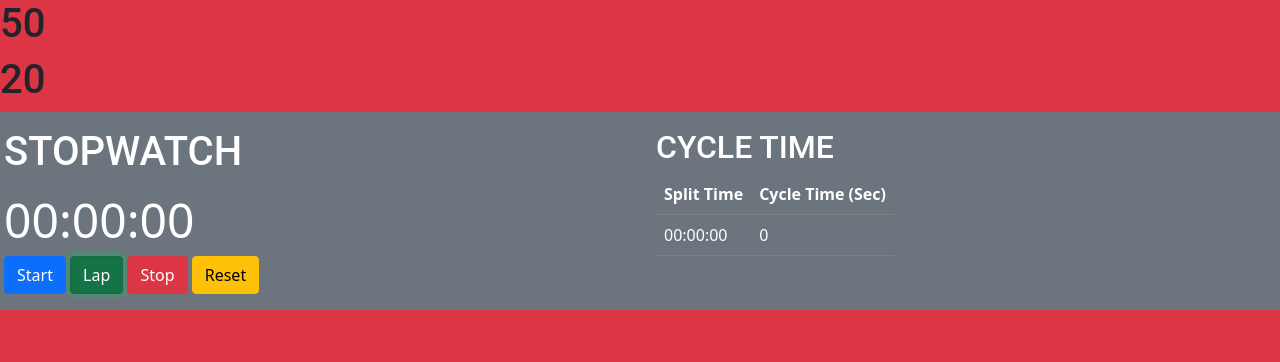
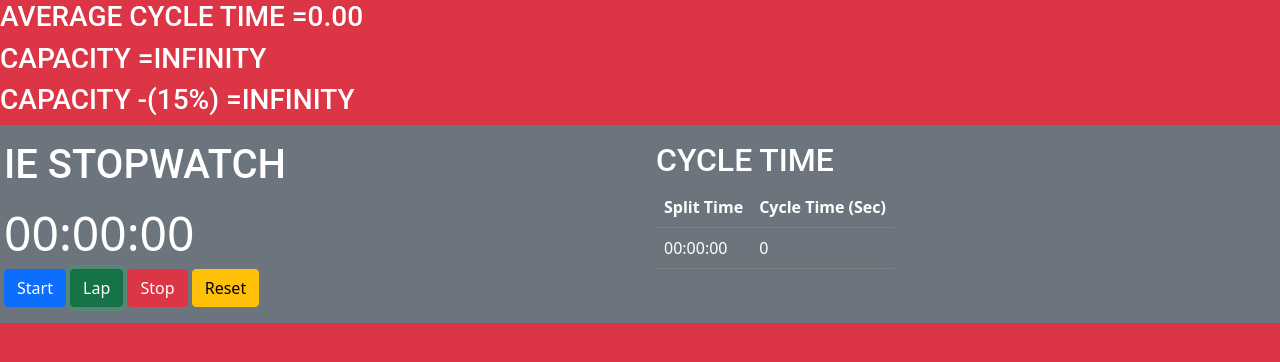
Before and after one commit to rnacharjee/IE-stopwatch, a plain HTML site: page index.html in a window 1280 px wide. Both pictures are taken after a click on the button "Lap". Drawn offline with nearby package versions, Linux system fonts and the light colour scheme.

Commit message:
2nd commit

```diff
--- a/index.html
+++ b/index.html
@@ -4,20 +4,22 @@
     <meta charset="UTF-8">
     <meta http-equiv="X-UA-Compatible" content="IE=edge">
     <meta name="viewport" content="width=device-width, initial-scale=1.0">
-    <title>Stopwtch</title>
+    <title>IE Stopwtch</title>
     <link rel="stylesheet" href="style.css">
     <link href="https://cdn.jsdelivr.net/npm/bootstrap@5.1.1/dist/css/bootstrap.min.css" rel="stylesheet">
 </head>
-<body class="bg-danger">
+<body class="bg-danger text-white">
     <div>
-       <h1 id="avg-cycletime">50</h1>
-       <h1 id="capacity">20</h1>
+       <h3 id="avg-cycletime">Average Cycle Time =</h3>
+       <h3 id="capacity">Capacity =</h3>
+       <h3 id="capacity-allowance">Capacity -(15%) =</h3>
+
     </div>
 
     <div class="row bg-danger ">
     <div class="col-sm-6 p-3  bg-secondary text-white">
         <div class="">
-        <h1>Stopwatch</h1>
+        <h1>IE Stopwatch</h1>
 
         <div class="timer" id="timer">00:00:00</div>
         <button type="button" class="btn btn-primary" onclick="startTimer()" id="button-start">Start</button>
--- a/index.js
+++ b/index.js
@@ -7,6 +7,9 @@ var laps =[];
 var lapSecond = [0];
 var header = ["Split Time" , "Cycle Time (Sec)"];
 let myTable = document.querySelector('#table');
+let average = 0;
+let capacity = 0;
+let capacityAllowance = 0;
 
 function startTimer(){
     if(stopTime == true){
@@ -67,7 +70,6 @@ function resetTimer() {
 
 function lapTimer(){
 
-
     let time = document.getElementById("timer").innerText
     document.getElementById("table").innerHTML="";
     let timeSeparator = time.split(":")
@@ -110,4 +112,14 @@ function lapTimer(){
     myTable.appendChild(table);
 
 
+    let average = Math.max(...lapSecond)/lapSecond.length
+    let capacity = 3600/average;
+    let capacityAllowance = capacity*.85;
+
+    document.getElementById("avg-cycletime").innerText= "Average Cycle Time =" +average.toFixed(2)
+    document.getElementById("capacity").innerText= "Capacity =" +capacity.toFixed(0)
+    document.getElementById("capacity-allowance").innerText= "Capacity -(15%) =" +capacityAllowance.toFixed(0)
+
+
+
 }
```
